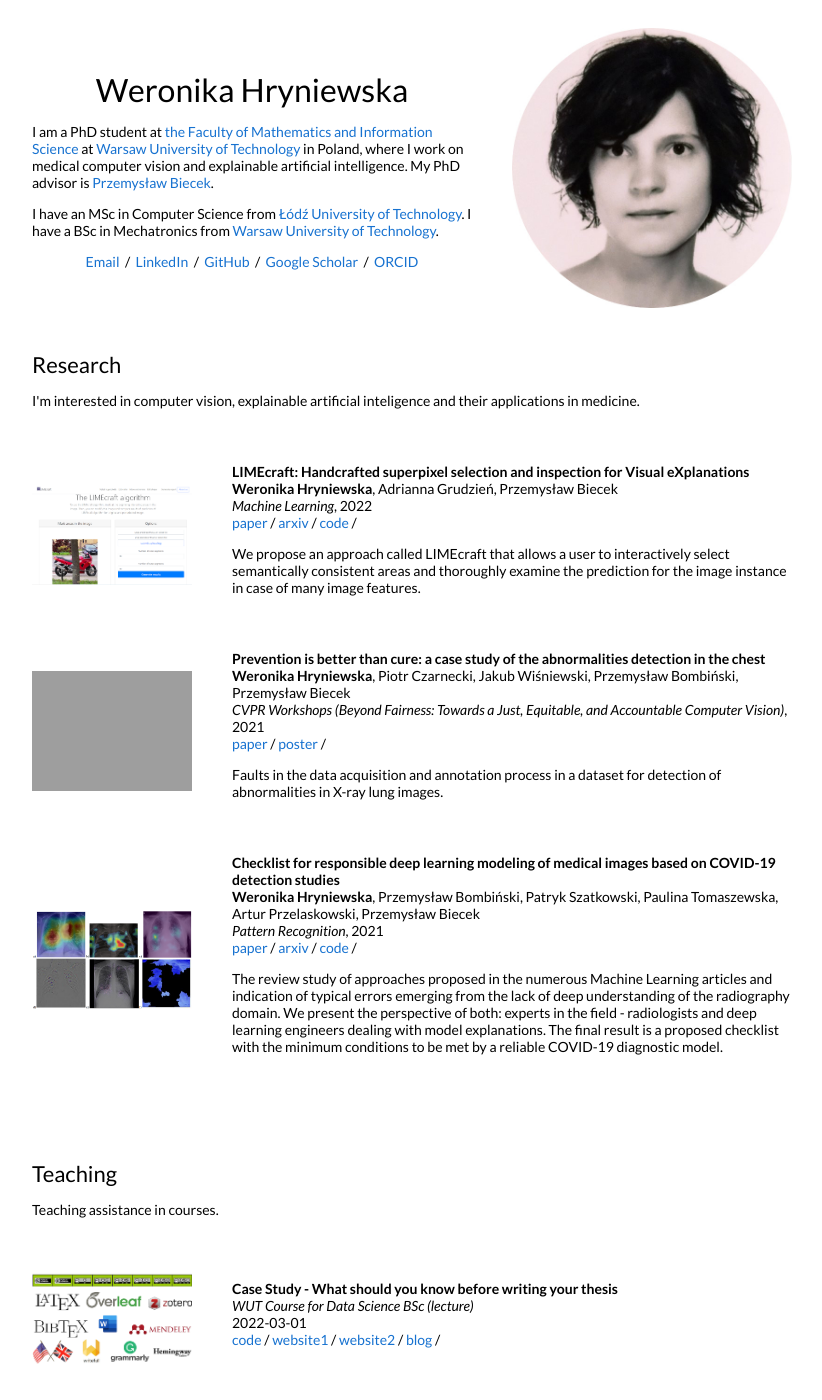
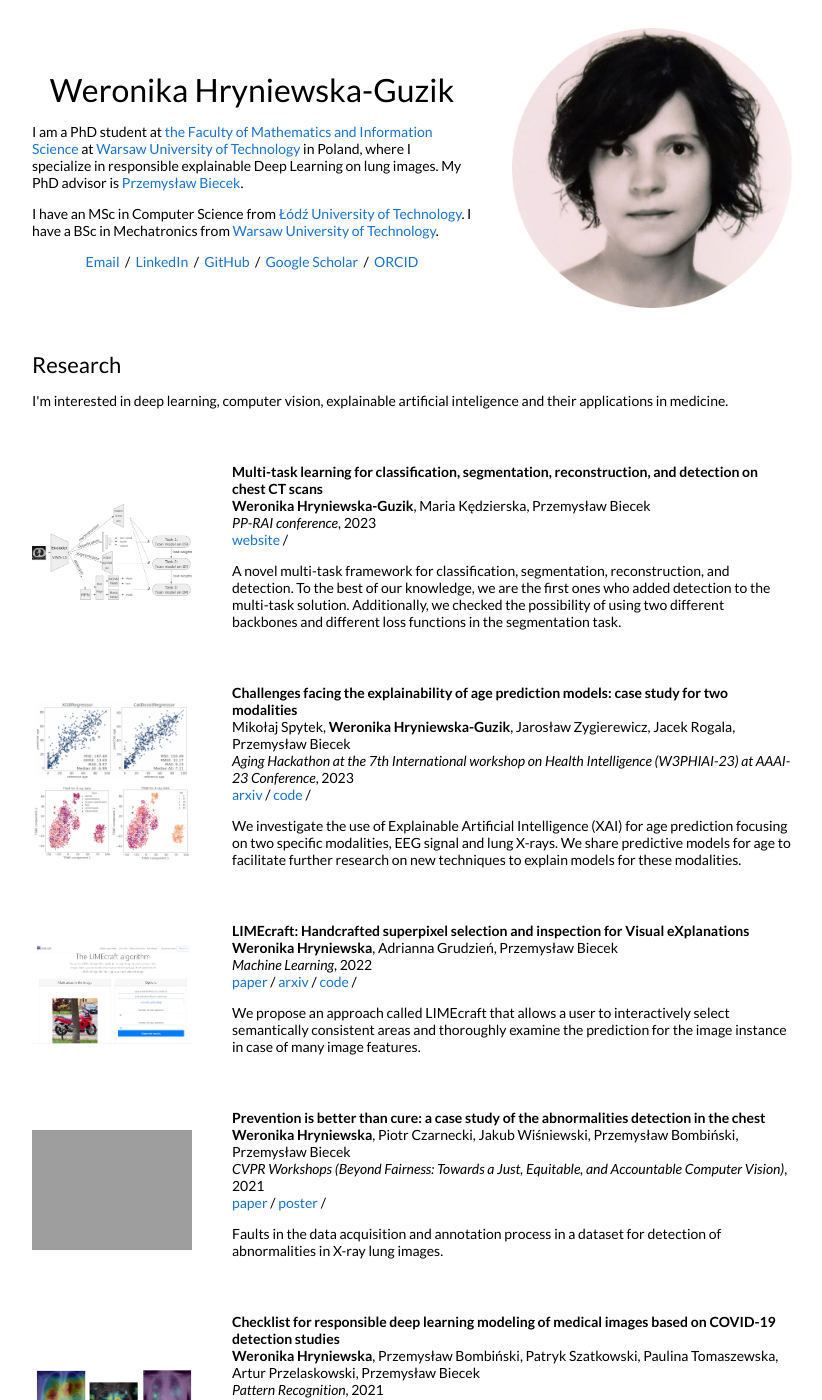
Before and after one commit to Hryniewska/website, a Jekyll site: the page built from _posts/2003-04-24-multitask.markdown, in a window 1280 px wide and 1400 px high. Shown: the whole window, without its empty margins (228-1050 px from the left). Built offline with Jekyll 4.4.1, drawn with Linux system fonts in a browser that asks for light colours; some of the changed text lies outside the part shown.

Commit message:
Update website

```diff
--- a/_layouts/default.html
+++ b/_layouts/default.html
@@ -25,9 +25,9 @@
           <tr style="padding:0px">
             <td style="padding:2.5%;width:60%;vertical-align:middle">
               <h1>
-                Weronika Hryniewska
+                Weronika Hryniewska-Guzik
               </h1>
-              <p> I am a PhD student at <a href="https://ww4.mini.pw.edu.pl/">the Faculty of Mathematics and Information Science</a> at <a href="https://www.pw.edu.pl/engpw/">Warsaw University of Technology</a> in Poland, where I work on medical computer vision and explainable artificial intelligence. My PhD advisor is <a href="https://biecek.pl/">Przemysław Biecek</a>.
+              <p> I am a PhD student at <a href="https://ww4.mini.pw.edu.pl/">the Faculty of Mathematics and Information Science</a> at <a href="https://www.pw.edu.pl/engpw/">Warsaw University of Technology</a> in Poland, where I specialize in responsible explainable Deep Learning on lung images. My PhD advisor is <a href="https://biecek.pl/">Przemysław Biecek</a>.
               </p>
               <p>
 
@@ -36,7 +36,7 @@
                 I have an MSc in Computer Science from <a href="https://p.lodz.pl/en">Łódź University of Technology</a>. I have a BSc in Mechatronics from <a href="https://www.pw.edu.pl/engpw/">Warsaw University of Technology</a>.
               </p>
               <p style="text-align:center">
-                <a target="_blank" href="https://mailhide.io/e/Nz2omB3M"> Email</a> &nbsp;/&nbsp;
+                <a target="_blank" href="https://mailhide.io/e/NB6dS565"> Email</a> &nbsp;/&nbsp;
 		<a href="https://www.linkedin.com/in/weronikahryniewska"> LinkedIn </a> &nbsp;/&nbsp;
                 <a href="https://github.com/Hryniewska">GitHub</a> &nbsp;/&nbsp;
                 <a href="https://scholar.google.com/citations?user=aJeg3IQAAAAJ">Google Scholar</a> &nbsp;/&nbsp;
@@ -54,7 +54,7 @@
             <td style="padding:2.5%;width:100%;vertical-align:middle">
               <h2>Research</h2>
               <p>
-                I'm interested in computer vision, explainable artificial inteligence and their applications in medicine.
+                I'm interested in deep learning, computer vision, explainable artificial inteligence and their applications in medicine.
               </p>
             </td>
           </tr>
@@ -93,6 +93,9 @@
               {% endif %}
               {% if post.slides %}
               <a href="{{post.slides}}">slides</a> /
+              {% endif %}
+              {% if post.website %}
+              <a href="{{post.website}}">website</a> /
               {% endif %}
               <p></p>
               {{ post.excerpt }}
--- /dev/null
+++ b/_posts/2003-04-24-multitask.markdown
@@ -0,0 +1,11 @@
+---
+layout: post
+title: "Multi-task learning for classification, segmentation, reconstruction, and detection on chest CT scans"
+data: 2023
+image: /images/multitask.png
+categories: research
+authors: "<strong>Weronika Hryniewska-Guzik</strong>, Maria Kędzierska, Przemysław Biecek"
+venue: "PP-RAI conference"
+website: https://pp-rai.pl/programme/maai-oral-session-papers
+---
+A novel multi-task framework for classification, segmentation, reconstruction, and detection. To the best of our knowledge, we are the first ones who added detection to the multi-task solution. Additionally, we checked the possibility of using two different backbones and different loss functions in the segmentation task.
```
Also changed, not shown: _posts/2003-02-07-BScThesis.markdown (added, +11 -0 lines), _posts/2003-02-13-eeg.markdown (added, +12 -0 lines), images/BScThesis.png (added), images/eeg.png (added), images/multitask.png (added).
